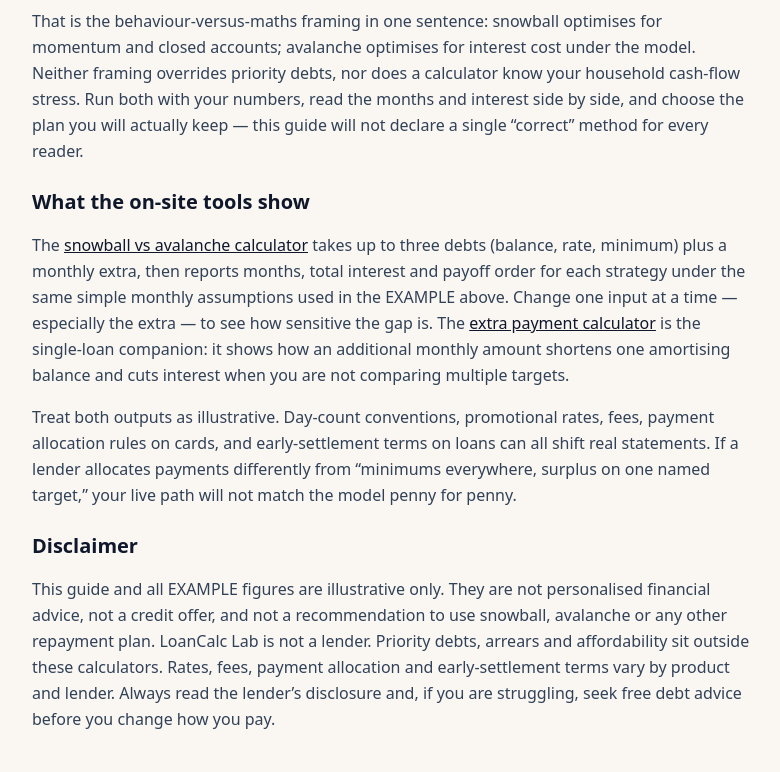
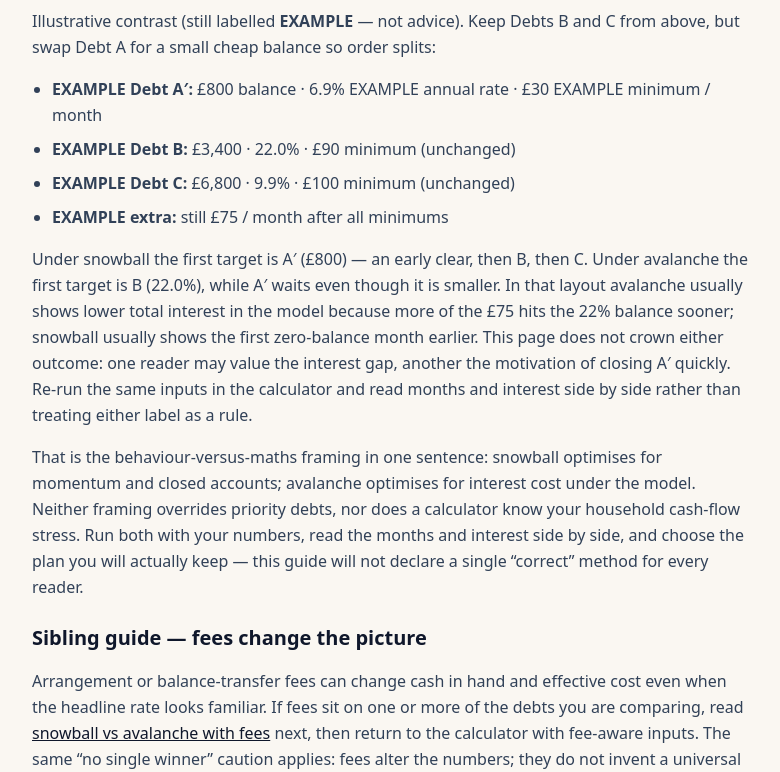
Before and after one commit to Roderz-89/loancalc-lab, a Next.js app: page /guides/snowball-vs-avalanche in a window 1280 px wide. Shown: the part 2860-3632 px from the top of the page, without its empty margins (248-1028 px from the left). Built offline with nearby package versions, Linux system fonts and the light colour scheme.

Commit message:
Guide: snowball-vs-avalanche — three-debt EXAMPLE, trade-offs only
Expand diverge EXAMPLE and fees sibling link; keep updated 2026-09-21,
MoneyHelper/National Debtline sources, no winner framing, disclaimer.

```diff
--- a/src/app/guides/snowball-vs-avalanche/page.tsx
+++ b/src/app/guides/snowball-vs-avalanche/page.tsx
@@ -202,12 +202,54 @@ export default function Page() {
         which plan you labelled.
       </p>
       <p>
+        Illustrative contrast (still labelled <strong>EXAMPLE</strong> — not advice). Keep Debts B
+        and C from above, but swap Debt A for a small cheap balance so order splits:
+      </p>
+      <ul className="list-disc space-y-2 pl-5">
+        <li>
+          <strong>EXAMPLE Debt A′:</strong> £800 balance · 6.9% EXAMPLE annual rate · £30 EXAMPLE
+          minimum / month
+        </li>
+        <li>
+          <strong>EXAMPLE Debt B:</strong> £3,400 · 22.0% · £90 minimum (unchanged)
+        </li>
+        <li>
+          <strong>EXAMPLE Debt C:</strong> £6,800 · 9.9% · £100 minimum (unchanged)
+        </li>
+        <li>
+          <strong>EXAMPLE extra:</strong> still £75 / month after all minimums
+        </li>
+      </ul>
+      <p>
+        Under snowball the first target is A′ (£800) — an early clear, then B, then C. Under
+        avalanche the first target is B (22.0%), while A′ waits even though it is smaller. In that
+        layout avalanche usually shows lower total interest in the model because more of the £75
+        hits the 22% balance sooner; snowball usually shows the first zero-balance month earlier.
+        This page does not crown either outcome: one reader may value the interest gap, another the
+        motivation of closing A′ quickly. Re-run the same inputs in the calculator and read months
+        and interest side by side rather than treating either label as a rule.
+      </p>
+      <p>
         That is the behaviour-versus-maths framing in one sentence: snowball optimises for
         momentum and closed accounts; avalanche optimises for interest cost under the model. Neither
         framing overrides priority debts, nor does a calculator know your household cash-flow stress.
         Run both with your numbers, read the months and interest side by side, and choose the plan
         you will actually keep — this guide will not declare a single “correct” method for every
         reader.
+      </p>
+
+      <h2 className="text-xl font-semibold text-slate-900 pt-2">
+        Sibling guide — fees change the picture
+      </h2>
+      <p>
+        Arrangement or balance-transfer fees can change cash in hand and effective cost even when
+        the headline rate looks familiar. If fees sit on one or more of the debts you are comparing,
+        read{" "}
+        <Link href="/guides/snowball-vs-avalanche-with-fees" className="text-slate-900 underline">
+          snowball vs avalanche with fees
+        </Link>{" "}
+        next, then return to the calculator with fee-aware inputs. The same “no single winner”
+        caution applies: fees alter the numbers; they do not invent a universal best plan.
       </p>
 
       <h2 className="text-xl font-semibold text-slate-900 pt-2">
```
